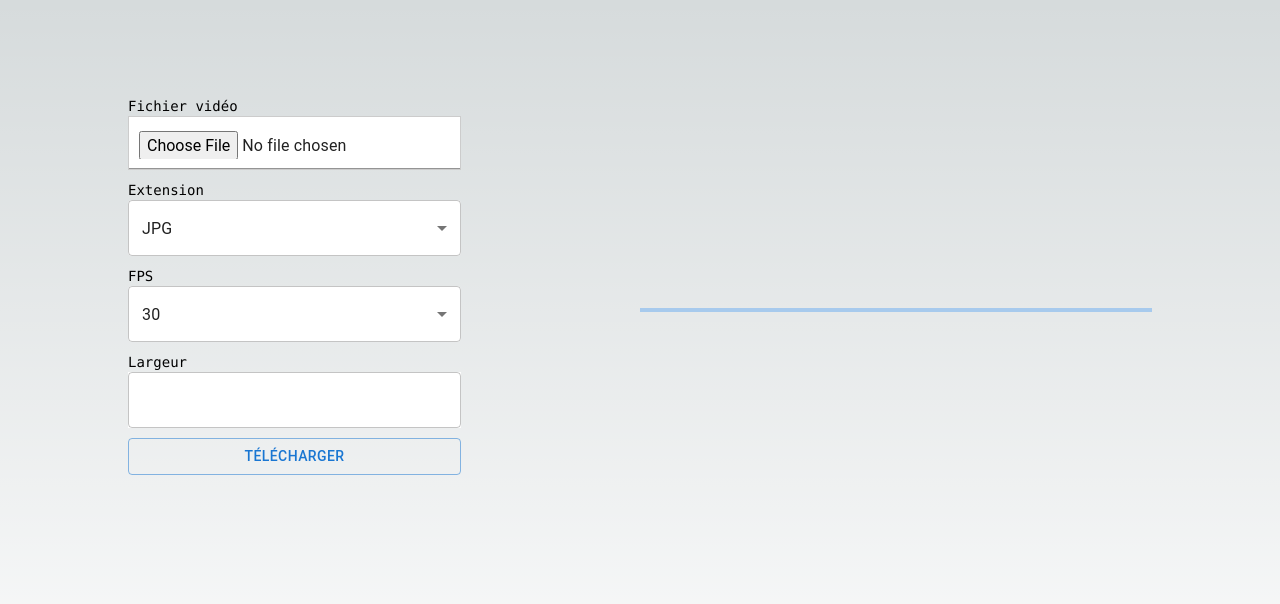
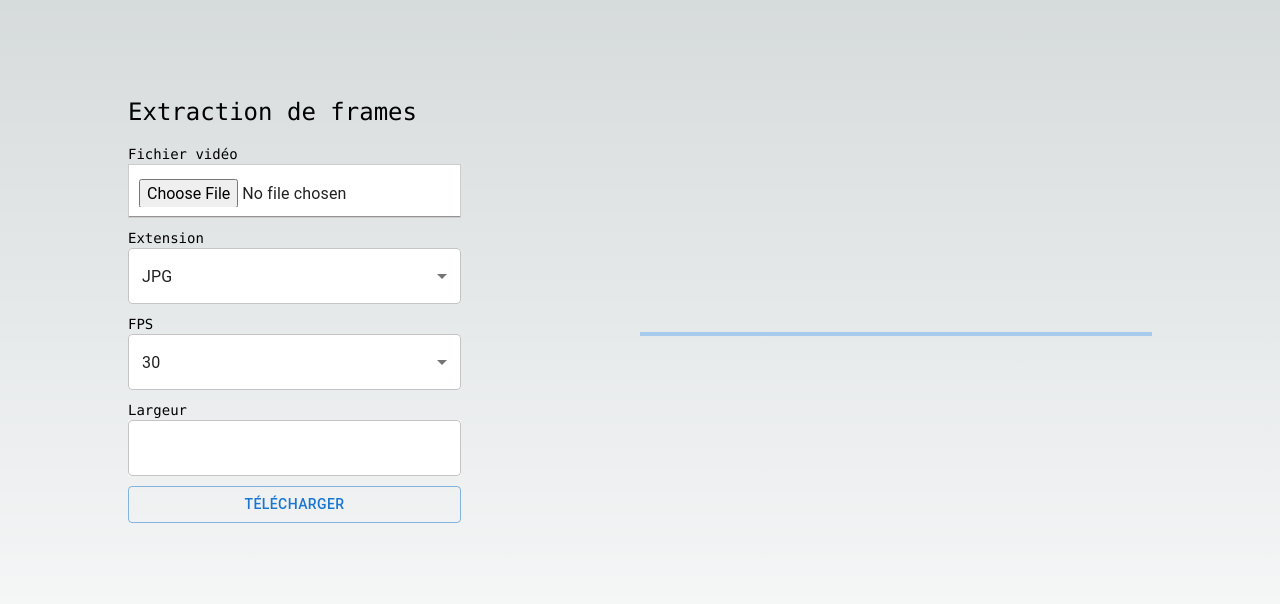
Before and after one commit to Rankwell-Agence-Search-Internationale/Solead_FFMPEG_Frontend, a Next.js app: page / in a window 1280 px wide. Shown: the top 604 px of the page. Built offline with nearby package versions, Linux system fonts and the light colour scheme.

Commit message:
heading aaded

```diff
--- a/src/app/page.tsx
+++ b/src/app/page.tsx
@@ -112,7 +112,9 @@ export default function Home() {
     return (
       <main className="flex min-h-screen flex-col items-center justify-between p-24">
         <div className="z-10 max-w-5xl w-full items-center justify-between font-mono text-sm lg:flex">
+
           <div style={{ display: 'flex', flexDirection: 'column', alignItems: 'left' }}>
+          <h1 className="text-2xl mb-4 mb-20">Extraction de frames</h1>
             <p style={{ textAlign: 'left' }}>Fichier vidéo</p>
           <Input
           type="file"
```
